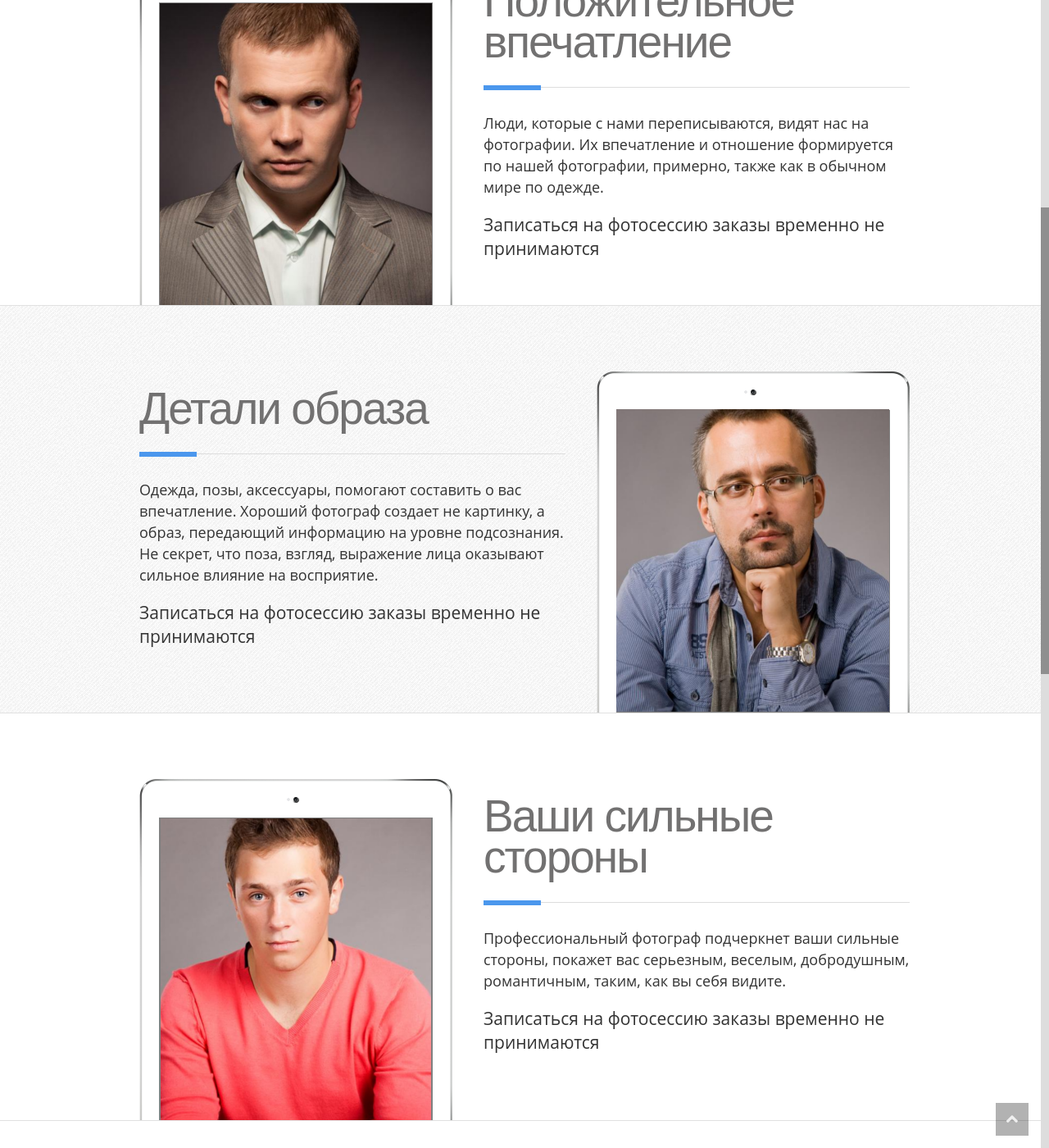
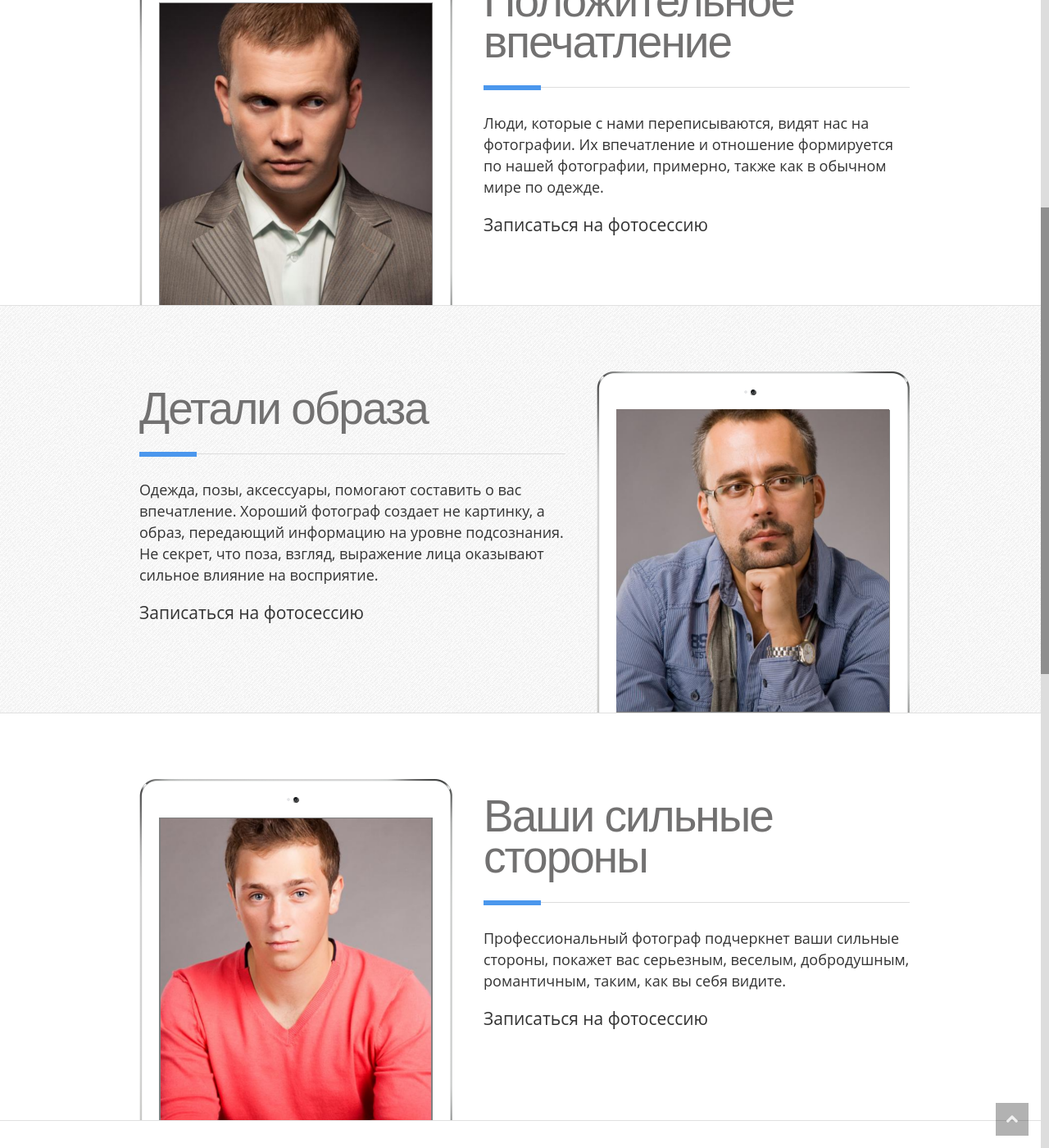
Before and after one commit to VolhaHarabchuk/volha.photo, a Jekyll site: the page built from men.html, in a window 1280 px wide and 1400 px high, scrolled down 624 px. Shown: the whole window at 82% size. Built offline with Jekyll 4.4.1, drawn with Linux system fonts in a browser that asks for light colours.

Commit message:
убрал телефон

```diff
--- a/_data/info.yml
+++ b/_data/info.yml
@@ -1,4 +1,4 @@
-phone: "заказы временно не принимаются"
+phone: ""
 prices:
   visible: false
   studio:
```
